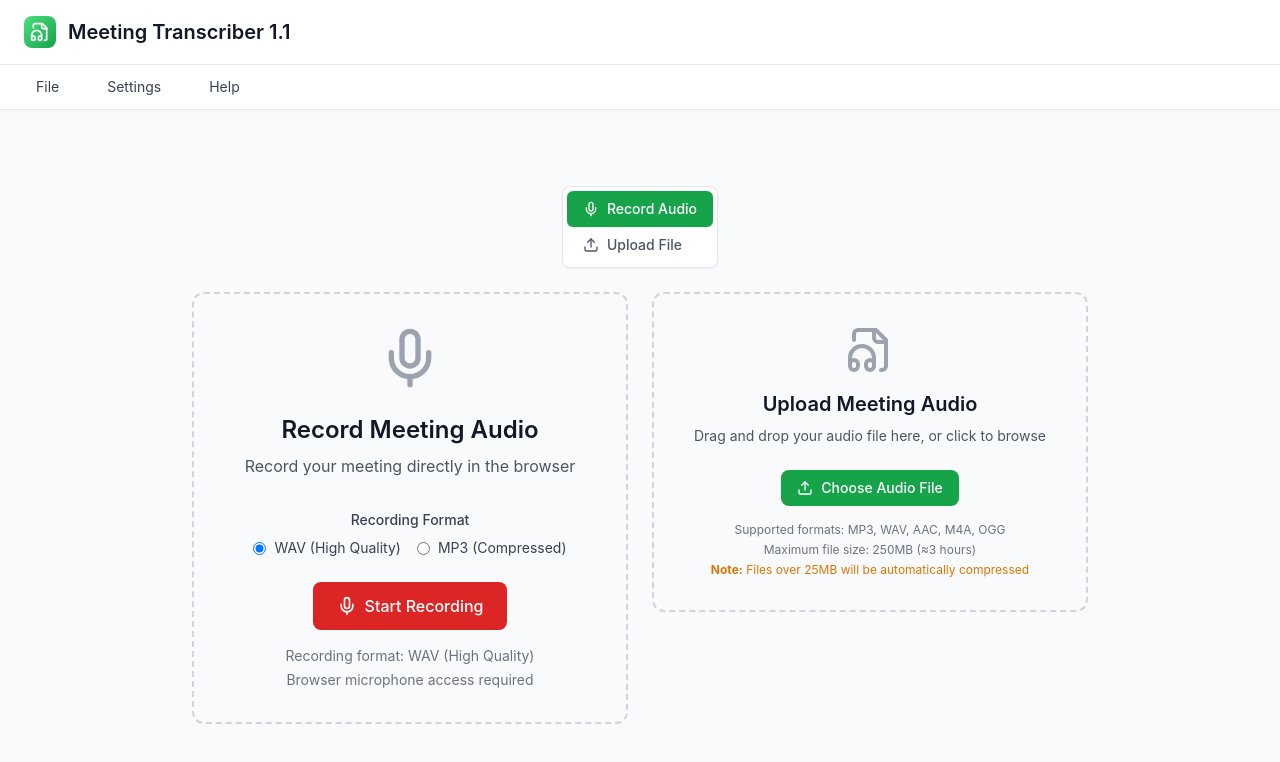
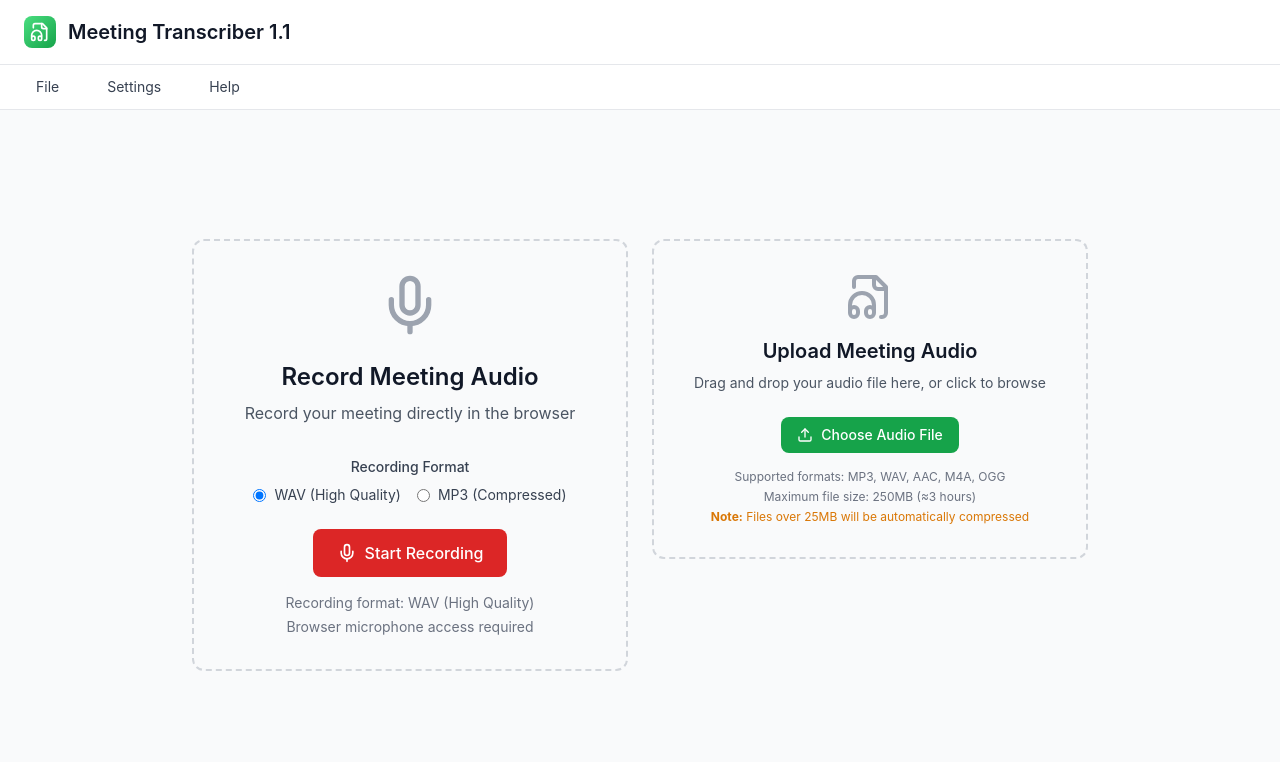
Before and after one commit to f3rrychr/Meeting-Transcriber-1.0, a React (Vite) app: page / in a window 1280 px wide. Shown: the top 762 px of the page. Built offline with nearby package versions, Linux system fonts and the light colour scheme.

Commit message:
Remove tab navigation section

```diff
--- a/src/components/AudioUpload.tsx
+++ b/src/components/AudioUpload.tsx
@@ -67,34 +67,6 @@ const AudioUpload: React.FC<AudioUploadProps> = ({ onFileUpload }) => {
 
   return (
     <div className="max-w-4xl w-full mx-auto px-4 sm:px-0">
-      {/* Tab Navigation */}
-      <div className="flex justify-center mb-6">
-        <div className="bg-white rounded-lg p-1 shadow-sm border border-gray-200">
-          <button
-            onClick={() => setActiveTab('record')}
-            className={`flex items-center px-4 py-2 rounded-md text-sm font-medium transition-colors ${
-              activeTab === 'record'
-                ? 'bg-green-600 text-white shadow-sm'
-                : 'text-gray-600 hover:text-gray-900 hover:bg-gray-50'
-            }`}
-          >
-            <Mic className="w-4 h-4 mr-2" />
-            Record Audio
-          </button>
-          <button
-            onClick={() => setActiveTab('upload')}
-            className={`flex items-center px-4 py-2 rounded-md text-sm font-medium transition-colors ${
-              activeTab === 'upload'
-                ? 'bg-green-600 text-white shadow-sm'
-                : 'text-gray-600 hover:text-gray-900 hover:bg-gray-50'
-            }`}
-          >
-            <Upload className="w-4 h-4 mr-2" />
-            Upload File
-          </button>
-        </div>
-      </div>
-
       {/* Content based on active tab */}
       <div className="grid grid-cols-1 lg:grid-cols-2 gap-6">
         {/* Left Side - Recording */}
```
